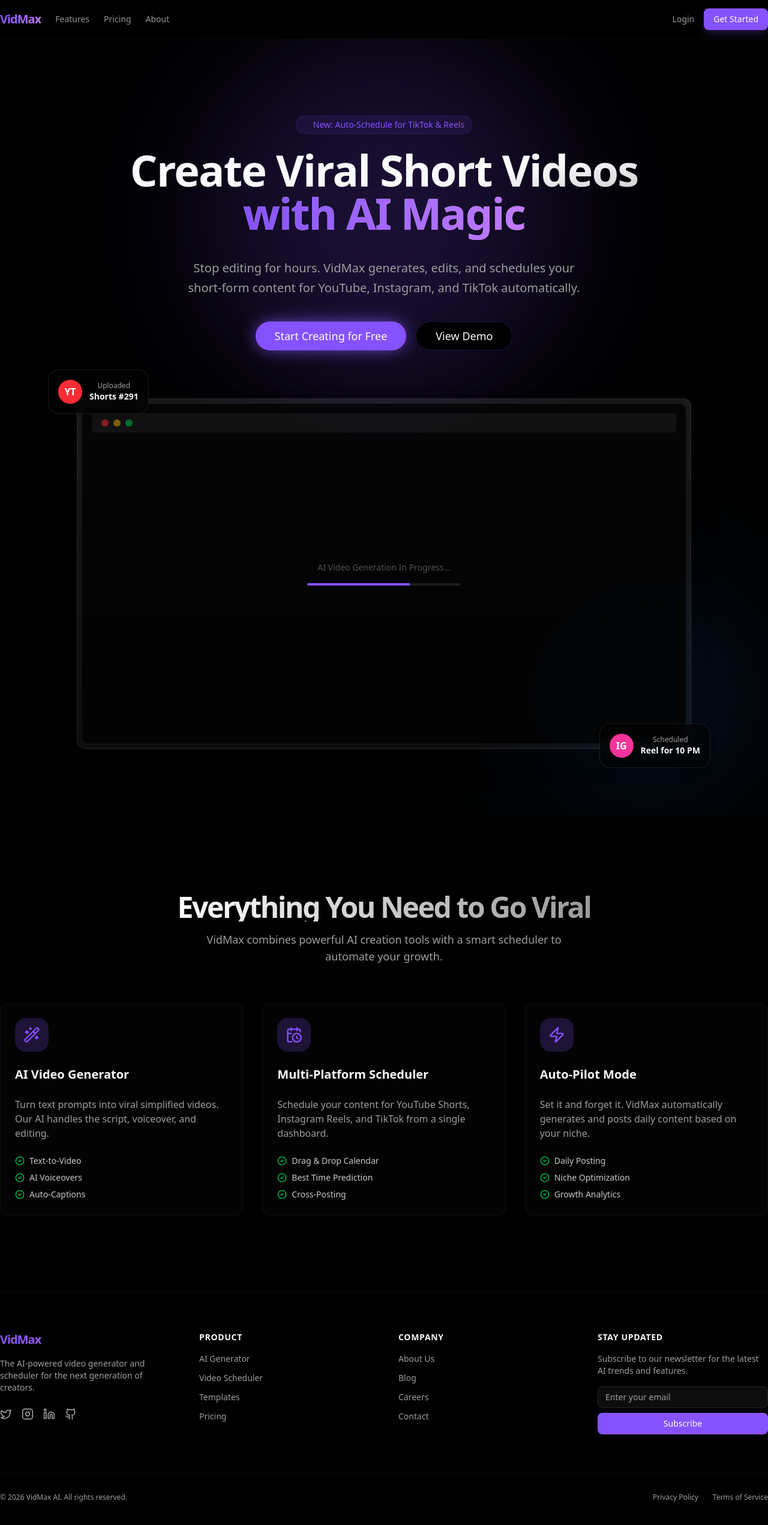
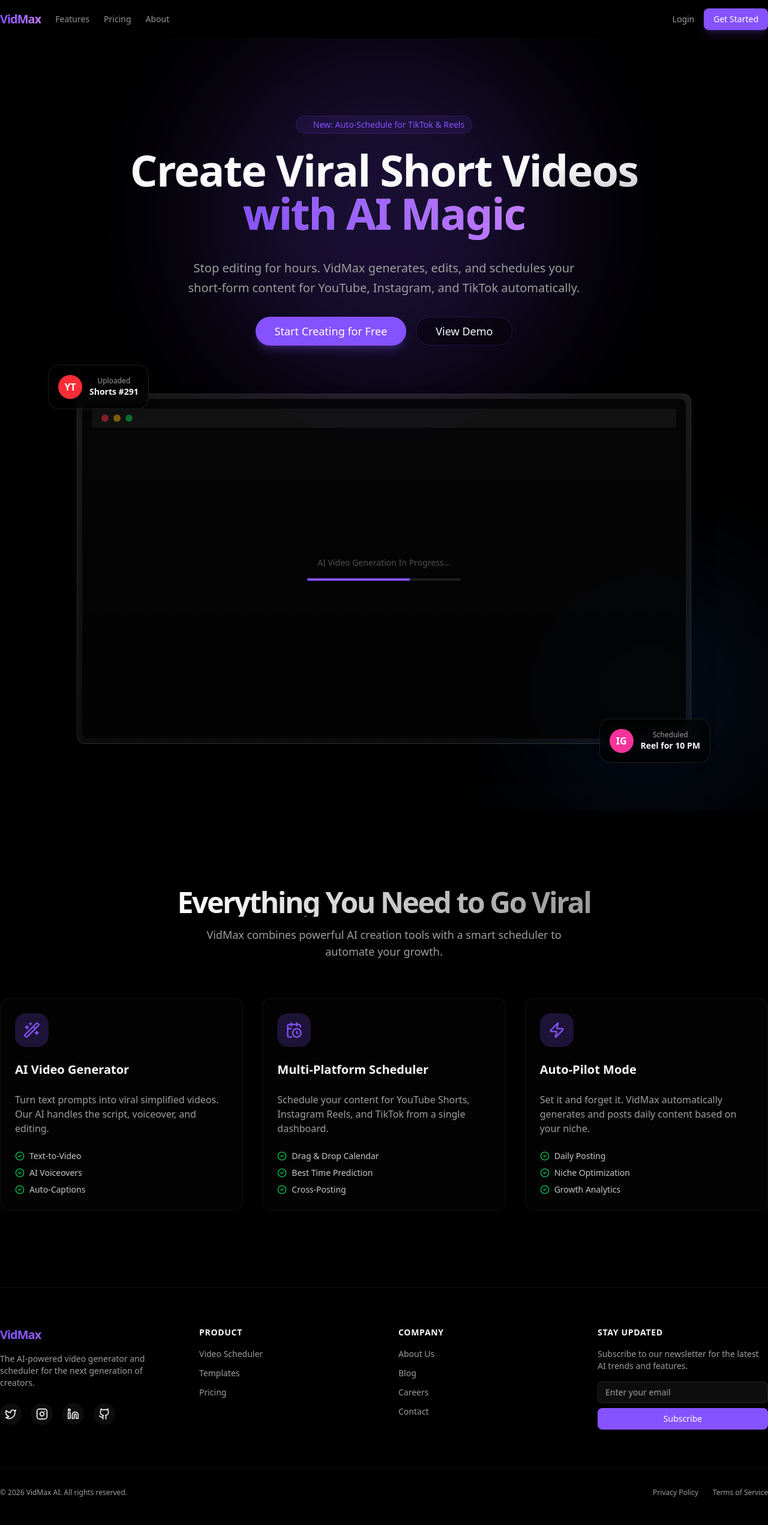
Before and after one commit to singh981/vidmaxx-ai-video-generator, a Next.js app: page / in a window 1280 px wide. Shown: the top 2542 px of the page at 60% size. Built offline with nearby package versions, Linux system fonts and the light colour scheme.

Commit message:
fix: Address PR feedback (a11y, nav, security, ux)

```diff
--- a/app/login/page.tsx
+++ b/app/login/page.tsx
@@ -39,7 +39,7 @@
                     },
                 })
                 if (error) throw error
-                alert('Check your email for the confirmation link!')
+                toast.success('Check your email for the confirmation link!')
             } else {
                 const { error } = await supabase.auth.signInWithPassword({
                     email,
--- /dev/null
+++ b/biome.json
@@ -0,0 +1,24 @@
+{
+    "$schema": "https://biomejs.dev/schemas/1.5.3/schema.json",
+    "organizeImports": {
+        "enabled": true
+    },
+    "linter": {
+        "enabled": true,
+        "rules": {
+            "recommended": true
+        }
+    },
+    "css": {
+        "parser": {
+            "cssModules": true,
+            "allowWrongLineComments": true
+        }
+    },
+    "files": {
+        "ignore": [
+            ".next",
+            "node_modules"
+        ]
+    }
+}
--- a/components/landing/hero-section.tsx
+++ b/components/landing/hero-section.tsx
@@ -30,13 +30,17 @@
                         Stop editing for hours. VidMax generates, edits, and schedules your short-form content for YouTube, Instagram, and TikTok automatically.
                     </p>
 
-                    <div className="mt-10 flex flex-col sm:flex-row gap-4 justify-center">
-                        <Button size="lg" className="h-12 px-8 text-lg rounded-full bg-primary hover:bg-primary/90 shadow-[0_0_30px_-5px_var(--primary)] transition-all hover:scale-105">
-                            Start Creating for Free
-                        </Button>
-                        <Button size="lg" variant="outline" className="h-12 px-8 text-lg rounded-full border-primary/20 hover:bg-primary/5 transition-all">
-                            View Demo
-                        </Button>
+                    <div className="mt-8 flex flex-col items-center justify-center gap-4 sm:flex-row">
+                        <Link href="/login">
+                            <Button size="lg" className="h-12 px-8 text-lg bg-primary hover:bg-primary/90 text-primary-foreground shadow-lg shadow-primary/25 rounded-full transition-all hover:scale-105">
+                                Start Creating for Free
+                            </Button>
+                        </Link>
+                        <Link href="#demo">
+                            <Button variant="outline" size="lg" className="h-12 px-8 text-lg border-primary/20 bg-black/40 hover:bg-primary/10 hover:text-primary rounded-full backdrop-blur-sm transition-all">
+                                View Demo
+                            </Button>
+                        </Link>
                     </div>
                 </div>
 
--- a/components/site-footer.tsx
+++ b/components/site-footer.tsx
@@ -20,29 +20,26 @@
                             The AI-powered video generator and scheduler for the next generation of creators.
                         </p>
                         <div className="flex space-x-4 pt-2">
-                            <Link href="#" className="text-muted-foreground hover:text-primary transition-colors">
+                            <div className="flex gap-4">
+                                <Link href="https://twitter.com" target="_blank" rel="noopener noreferrer" className="p-2 rounded-full bg-white/5 hover:bg-primary/20 hover:text-primary transition-colors">
                                     <Twitter className="h-5 w-5" />
-                                <span className="sr-only">Twitter</span>
                                 </Link>
-                            <Link href="#" className="text-muted-foreground hover:text-primary transition-colors">
+                                <Link href="https://instagram.com" target="_blank" rel="noopener noreferrer" className="p-2 rounded-full bg-white/5 hover:bg-primary/20 hover:text-primary transition-colors">
                                     <Instagram className="h-5 w-5" />
-                                <span className="sr-only">Instagram</span>
                                 </Link>
-                            <Link href="#" className="text-muted-foreground hover:text-primary transition-colors">
+                                <Link href="https://linkedin.com" target="_blank" rel="noopener noreferrer" className="p-2 rounded-full bg-white/5 hover:bg-primary/20 hover:text-primary transition-colors">
                                     <Linkedin className="h-5 w-5" />
-                                <span className="sr-only">LinkedIn</span>
                                 </Link>
-                            <Link href="#" className="text-muted-foreground hover:text-primary transition-colors">
+                                <Link href="https://github.com" target="_blank" rel="noopener noreferrer" className="p-2 rounded-full bg-white/5 hover:bg-primary/20 hover:text-primary transition-colors">
                                     <Github className="h-5 w-5" />
-                                <span className="sr-only">GitHub</span>
                                 </Link>
+                            </div>
                         </div>
                     </div>
 
                     <div>
                         <h3 className="mb-4 text-sm font-semibold uppercase tracking-wider text-foreground">Product</h3>
                         <ul className="space-y-3 text-sm text-muted-foreground">
-                            <li><Link href="#" className="hover:text-primary transition-colors">AI Generator</Link></li>
                             <li><Link href="#" className="hover:text-primary transition-colors">Video Scheduler</Link></li>
                             <li><Link href="#" className="hover:text-primary transition-colors">Templates</Link></li>
                             <li><Link href="#" className="hover:text-primary transition-colors">Pricing</Link></li>
--- a/components/site-header.tsx
+++ b/components/site-header.tsx
@@ -42,9 +42,11 @@
                         <Link href="/login" className="text-sm font-medium transition-colors hover:text-primary mr-4 text-muted-foreground">
                             Login
                         </Link>
-                        <Button className="bg-primary hover:bg-primary/90 text-primary-foreground shadow-lg shadow-primary/20">
-                            Get Started
-                        </Button>
+                        <Link href="/login">
+                            <Button className="bg-primary hover:bg-primary/90 text-primary-foreground shadow-lg shadow-primary/20">
+                                Get Started
+                            </Button>
+                        </Link>
                     </nav>
                 </div>
             </div>
--- a/lib/supabase.ts
+++ b/lib/supabase.ts
@@ -1,6 +1,10 @@
 import { createClient } from '@supabase/supabase-js'
 
-const supabaseUrl = process.env.NEXT_PUBLIC_SUPABASE_URL!
-const supabaseAnonKey = process.env.NEXT_PUBLIC_SUPABASE_ANON_KEY!
+const supabaseUrl = process.env.NEXT_PUBLIC_SUPABASE_URL
+const supabaseAnonKey = process.env.NEXT_PUBLIC_SUPABASE_ANON_KEY
+
+if (!supabaseUrl || !supabaseAnonKey) {
+    throw new Error('Missing Supabase Environment Variables: NEXT_PUBLIC_SUPABASE_URL or NEXT_PUBLIC_SUPABASE_ANON_KEY')
+}
 
 export const supabase = createClient(supabaseUrl, supabaseAnonKey)
--- a/package.json
+++ b/package.json
@@ -11,7 +11,7 @@
   "dependencies": {
     "@base-ui/react": "^1.1.0",
     "@hookform/resolvers": "^5.2.2",
-    "@supabase/supabase-js": "^2.39.0",
+    "@supabase/supabase-js": "^2.39.3",
     "class-variance-authority": "^0.7.1",
     "clsx": "^2.1.1",
     "cmdk": "^1.1.1",
```
Also changed, not shown: 1 other file (tests, documents, lock files or other folders). Lines whose indentation alone changed are shown as unchanged.
